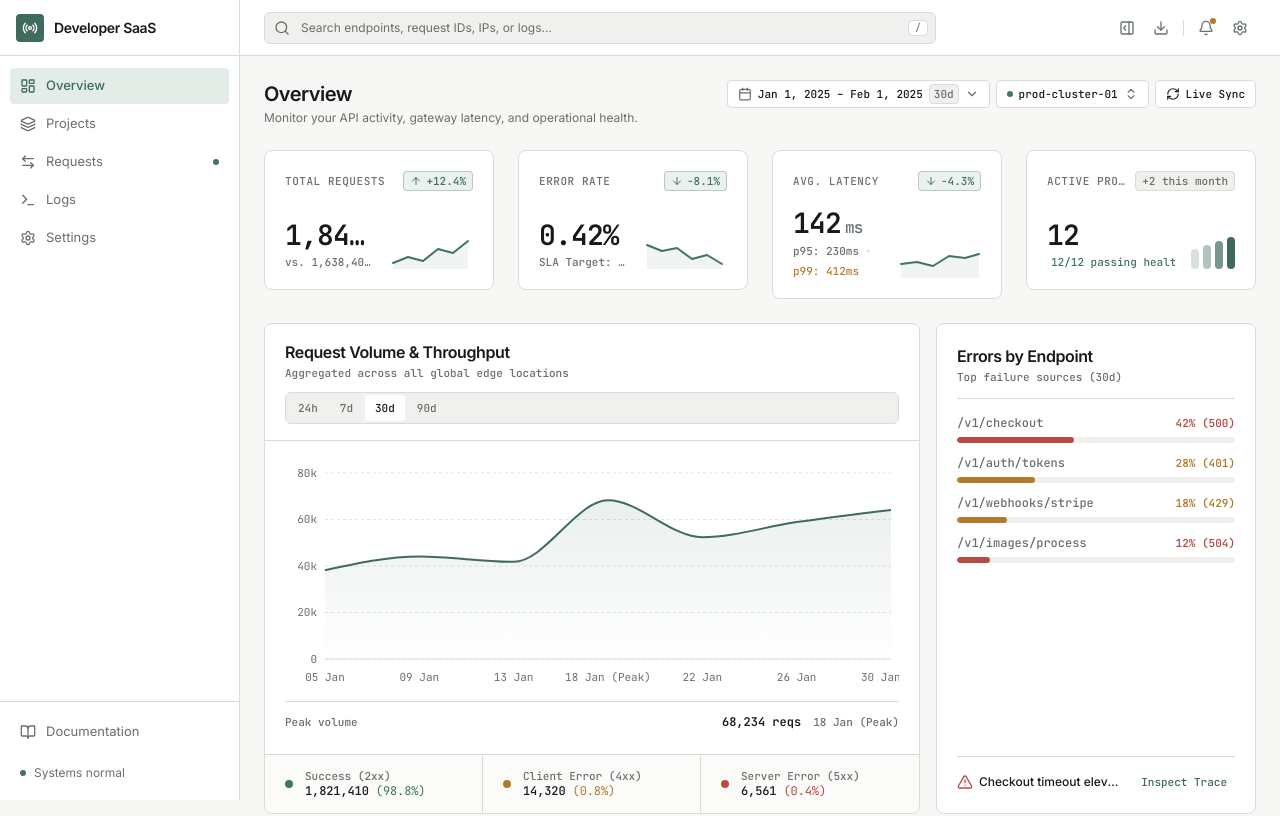
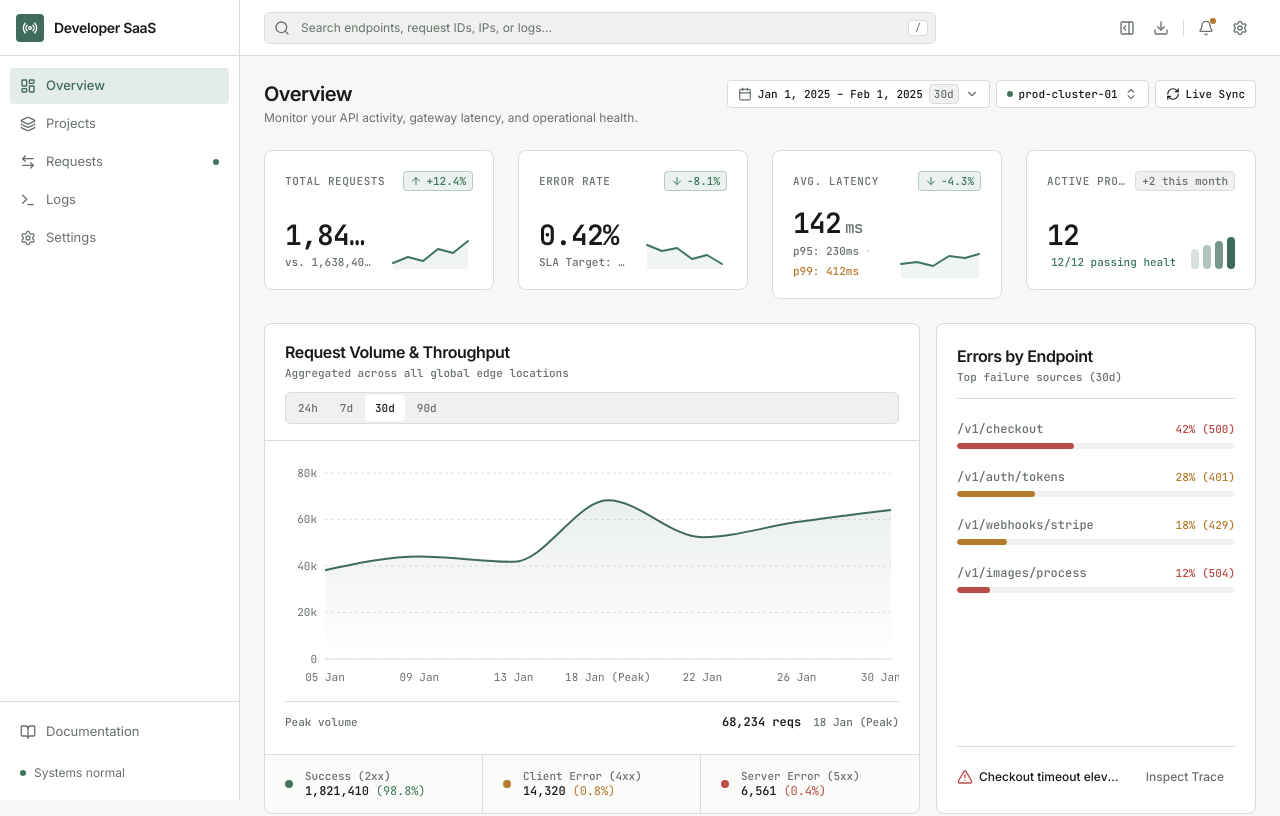
Before and after one commit to yafigian3-hue/developer-saas-dashboard, a React (Vite) app: page / in a window 1280 px wide. Shown: the top 816 px of the page. Built offline with nearby package versions, Linux system fonts and the light colour scheme.

Commit message:
refactor: refine endpoint error summary

```diff
--- a/src/components/dashboard/ErrorsByEndpoint.tsx
+++ b/src/components/dashboard/ErrorsByEndpoint.tsx
@@ -2,6 +2,7 @@ import React from "react";
 import { AlertTriangle } from "lucide-react";
 import { endpointErrors } from "../../data/dashboard";
 import { cn } from "../../lib/utils";
+import { Button } from "../ui/Button";
 
 interface ErrorsByEndpointProps {
   onInspectTrace: () => void;
@@ -15,23 +16,19 @@ export const ErrorsByEndpoint: React.FC<ErrorsByEndpointProps> = ({
   return (
     <section className="flex h-full min-w-0 flex-col rounded-lg border border-border-default bg-surface p-4 sm:p-5">
       <div className="min-w-0 flex-1">
-        {/* Header */}
-        <div className="mb-4 flex min-w-0 items-start justify-between gap-4 border-b border-border-default pb-3.5">
-          <div className="min-w-0">
+        <header className="mb-4 min-w-0 border-b border-border-default pb-3.5">
           <h2 className="truncate text-[16px] font-semibold tracking-tight text-text-primary">
             Errors by Endpoint
           </h2>
-
           <p className="mt-0.5 font-label-sm text-text-secondary">
             Top failure sources (30d)
           </p>
-          </div>
-        </div>
+        </header>
 
-        {/* Endpoint Errors */}
-        <div className="space-y-3">
+        <div className="space-y-2">
           {endpointErrors.map((item) => {
             const is5xx = item.statusCode >= 500;
+            const percentage = Math.min(Math.max(item.percentage, 0), 100);
 
             return (
               <button
@@ -40,13 +37,14 @@ export const ErrorsByEndpoint: React.FC<ErrorsByEndpointProps> = ({
                 onClick={() => onSelectEndpoint?.(item.path)}
                 disabled={!onSelectEndpoint}
                 className={cn(
-                  "block w-full min-w-0 text-left",
-                  onSelectEndpoint &&
-                    "cursor-pointer rounded-sm outline-none transition-colors duration-150 hover:bg-surface-muted/60 focus-visible:ring-1 focus-visible:ring-inset focus-visible:ring-accent",
-                  !onSelectEndpoint && "cursor-default",
+                  "block w-full min-w-0 rounded-sm py-1.5 text-left outline-none transition-colors duration-150",
+                  onSelectEndpoint
+                    ? "cursor-pointer hover:bg-surface-muted/60 focus-visible:ring-1 focus-visible:ring-inset focus-visible:ring-accent"
+                    : "cursor-default",
+                  !onSelectEndpoint && "disabled:pointer-events-none",
                 )}
               >
-                <div className="flex min-w-0 items-center justify-between gap-3 font-label-sm">
+                <div className="flex min-w-0 items-center justify-between gap-3">
                   <span
                     className={cn(
                       "min-w-0 truncate font-code-inline font-medium",
@@ -60,7 +58,7 @@ export const ErrorsByEndpoint: React.FC<ErrorsByEndpointProps> = ({
 
                   <span
                     className={cn(
-                      "shrink-0 font-semibold",
+                      "shrink-0 font-label-sm font-semibold",
                       is5xx ? "text-danger" : "text-warning",
                     )}
                   >
@@ -74,9 +72,8 @@ export const ErrorsByEndpoint: React.FC<ErrorsByEndpointProps> = ({
                       "h-full rounded-sm transition-[width] duration-200",
                       is5xx ? "bg-danger" : "bg-warning",
                     )}
-                    style={{
-                      width: `${Math.min(Math.max(item.percentage, 0), 100)}%`,
-                    }}
+                    style={{ width: `${percentage}%` }}
+                    aria-hidden="true"
                   />
                 </div>
               </button>
@@ -91,22 +88,25 @@ export const ErrorsByEndpoint: React.FC<ErrorsByEndpointProps> = ({
         </div>
       </div>
 
-      {/* Operational Callout */}
-      <div className="mt-4 flex shrink-0 items-center justify-between gap-3 border-t border-border-default pt-3.5">
+      <div className="mt-4 flex min-w-0 shrink-0 items-center justify-between gap-3 border-t border-border-default pt-3.5">
         <div className="flex min-w-0 items-center gap-1.5">
-          <AlertTriangle className="h-4 w-4 shrink-0 text-danger" />
+          <AlertTriangle
+            className="h-4 w-4 shrink-0 text-danger"
+            aria-hidden="true"
+          />
           <span className="truncate text-[12px] font-medium text-text-primary">
             Checkout timeout elevated
           </span>
         </div>
 
-        <button
-          type="button"
+        <Button
+          variant="ghost"
+          size="sm"
           onClick={onInspectTrace}
-          className="shrink-0 rounded px-2 py-1 font-label-sm font-medium text-accent transition-colors duration-150 hover:bg-accent-soft hover:text-text-primary focus-visible:outline-none focus-visible:ring-1 focus-visible:ring-accent"
+          className="shrink-0"
         >
           Inspect Trace
-        </button>
+        </Button>
       </div>
     </section>
   );
```
Lines whose indentation alone changed are shown as unchanged.
